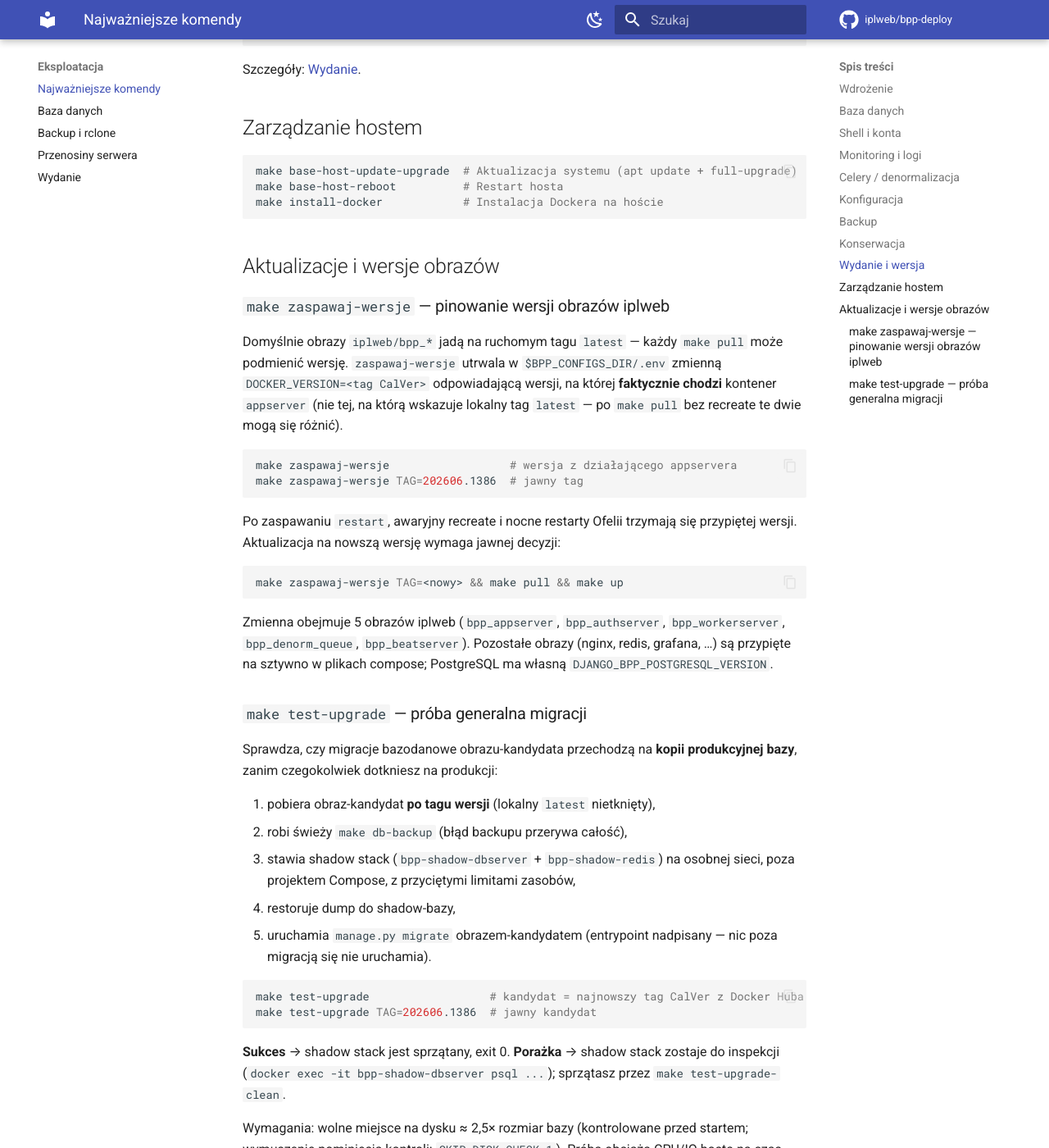
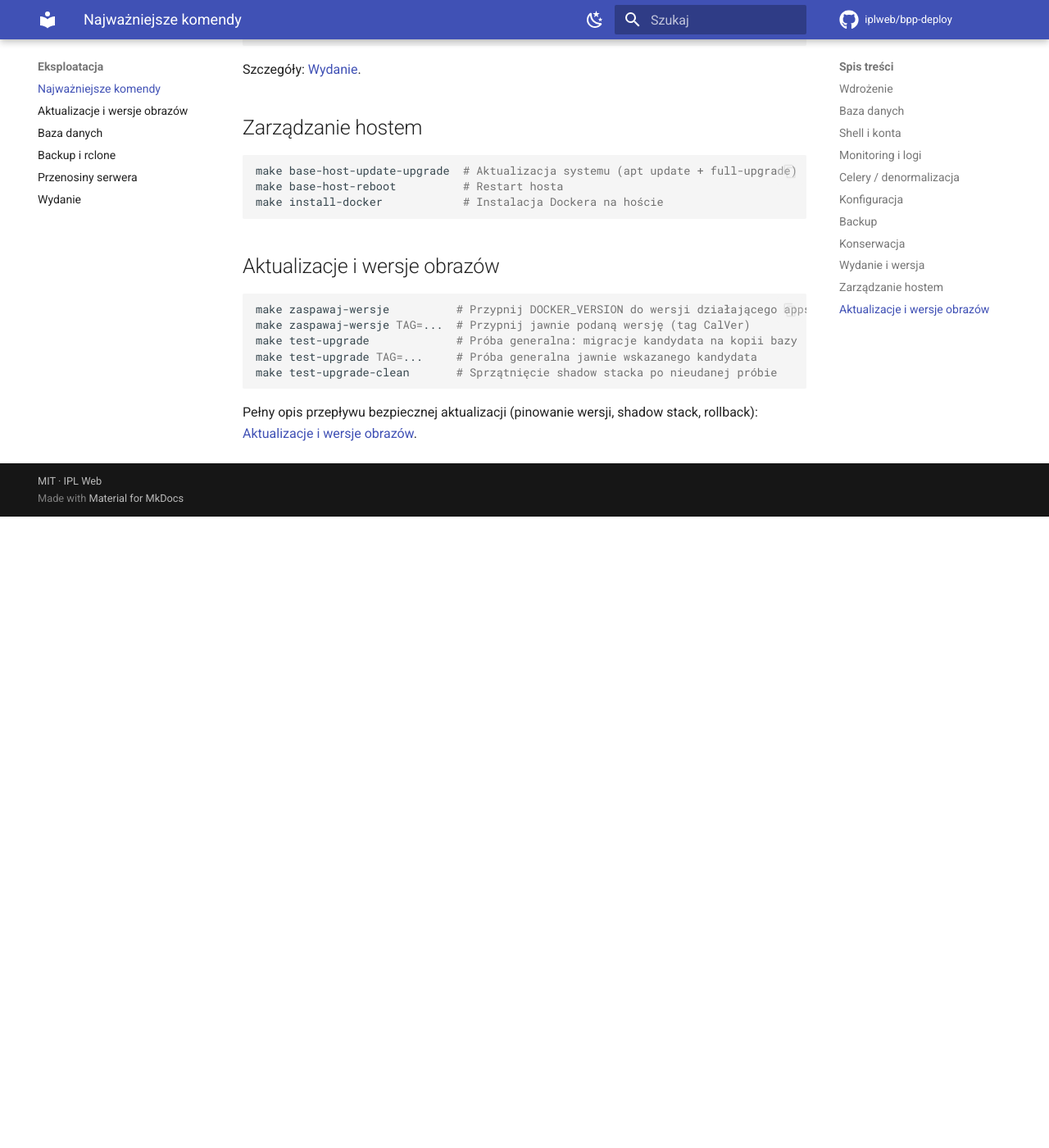
Before and after one commit to iplweb/bpp-deploy, an MkDocs documentation site: the page built from docs/eksploatacja/komendy.md, in a window 1280 px wide and 1400 px high, scrolled down 2417 px. Shown: the whole window at 82% size. Built offline with MkDocs 1.6.1 and Material for MkDocs 9.7.7, drawn with Linux system fonts in a browser that asks for light colours; comment, search, counter and statistics services are not loaded; after the commit the page ends 3047 px from its top, so only the background shows below that; some of the changed text lies outside the part shown.

Commit message:
docs: dedykowana strona Aktualizacje i wersje obrazów (workflow), komendy.md jako referencja
Co-Authored-By: Claude Fable 5 <noreply@anthropic.com>

````diff
--- a/docs/eksploatacja/komendy.md
+++ b/docs/eksploatacja/komendy.md
@@ -123,63 +123,13 @@ make install-docker            # Instalacja Dockera na hoście
 
 ## Aktualizacje i wersje obrazów
 
-### `make zaspawaj-wersje` — pinowanie wersji obrazów iplweb
-
-Domyślnie obrazy `iplweb/bpp_*` jadą na ruchomym tagu `latest` — każdy
-`make pull` może podmienić wersję. `zaspawaj-wersje` utrwala w
-`$BPP_CONFIGS_DIR/.env` zmienną `DOCKER_VERSION=<tag CalVer>` odpowiadającą
-wersji, na której **faktycznie chodzi** kontener `appserver` (nie tej, na
-którą wskazuje lokalny tag `latest` — po `make pull` bez recreate te dwie
-mogą się różnić).
-
 ```bash
-make zaspawaj-wersje                  # wersja z działającego appservera
-make zaspawaj-wersje TAG=202606.1386  # jawny tag
+make zaspawaj-wersje          # Przypnij DOCKER_VERSION do wersji działającego appservera
+make zaspawaj-wersje TAG=...  # Przypnij jawnie podaną wersję (tag CalVer)
+make test-upgrade             # Próba generalna: migracje kandydata na kopii bazy
+make test-upgrade TAG=...     # Próba generalna jawnie wskazanego kandydata
+make test-upgrade-clean       # Sprzątnięcie shadow stacka po nieudanej próbie
 ```
 
-Po zaspawaniu `restart`, awaryjny recreate i nocne restarty Ofelii trzymają
-się przypiętej wersji. Aktualizacja na nowszą wersję wymaga jawnej decyzji:
-
-```bash
-make zaspawaj-wersje TAG=<nowy> && make pull && make up
-```
-
-Zmienna obejmuje 5 obrazów iplweb (`bpp_appserver`, `bpp_authserver`,
-`bpp_workerserver`, `bpp_denorm_queue`, `bpp_beatserver`). Pozostałe obrazy
-(nginx, redis, grafana, …) są przypięte na sztywno w plikach compose;
-PostgreSQL ma własną `DJANGO_BPP_POSTGRESQL_VERSION`.
-
-### `make test-upgrade` — próba generalna migracji
-
-Sprawdza, czy migracje bazodanowe obrazu-kandydata przechodzą na **kopii
-produkcyjnej bazy**, zanim czegokolwiek dotkniesz na produkcji:
-
-1. pobiera obraz-kandydat **po tagu wersji** (lokalny `latest` nietknięty),
-2. robi świeży `make db-backup` (błąd backupu przerywa całość),
-3. stawia shadow stack (`bpp-shadow-dbserver` + `bpp-shadow-redis`) na
-   osobnej sieci, poza projektem Compose, z przyciętymi limitami zasobów,
-4. restoruje dump do shadow-bazy,
-5. uruchamia `manage.py migrate` obrazem-kandydatem (entrypoint nadpisany —
-   nic poza migracją się nie uruchamia).
-
-```bash
-make test-upgrade                  # kandydat = najnowszy tag CalVer z Docker Huba
-make test-upgrade TAG=202606.1386  # jawny kandydat
-```
-
-**Sukces** → shadow stack jest sprzątany, exit 0. **Porażka** → shadow stack
-zostaje do inspekcji (`docker exec -it bpp-shadow-dbserver psql ...`);
-sprzątasz przez `make test-upgrade-clean`.
-
-Wymagania: wolne miejsce na dysku ≈ 2,5× rozmiar bazy (kontrolowane przed
-startem; wymuszenie pominięcia kontroli: `SKIP_DISK_CHECK=1`). Próba
-obciąża CPU/IO hosta na czas dump+restore — na małych hostach uruchamiaj
-poza godzinami szczytu.
-
-Typowy przepływ bezpiecznej aktualizacji na zaspawanym hoście:
-
-```bash
-make test-upgrade                          # migracje kandydata przechodzą?
-make zaspawaj-wersje TAG=<kandydat>        # przypnij nową wersję
-make pull && make up                       # właściwy deploy (health-gate --wait)
-```
+Pełny opis przepływu bezpiecznej aktualizacji (pinowanie wersji, shadow stack,
+rollback): [Aktualizacje i wersje obrazów](aktualizacje.md).
--- a/mkdocs.yml
+++ b/mkdocs.yml
@@ -95,6 +95,7 @@ nav:
       - PostgreSQL — wersje i upgrade: konfiguracja/postgresql.md
   - Eksploatacja:
       - Najważniejsze komendy: eksploatacja/komendy.md
+      - Aktualizacje i wersje obrazów: eksploatacja/aktualizacje.md
       - Baza danych: eksploatacja/baza-danych.md
       - Backup i rclone: eksploatacja/backup-i-rclone.md
       - Przenosiny serwera: eksploatacja/przenosiny-serwera.md
````
Also changed, not shown: docs/eksploatacja/aktualizacje.md (added, +140 -0 lines).
